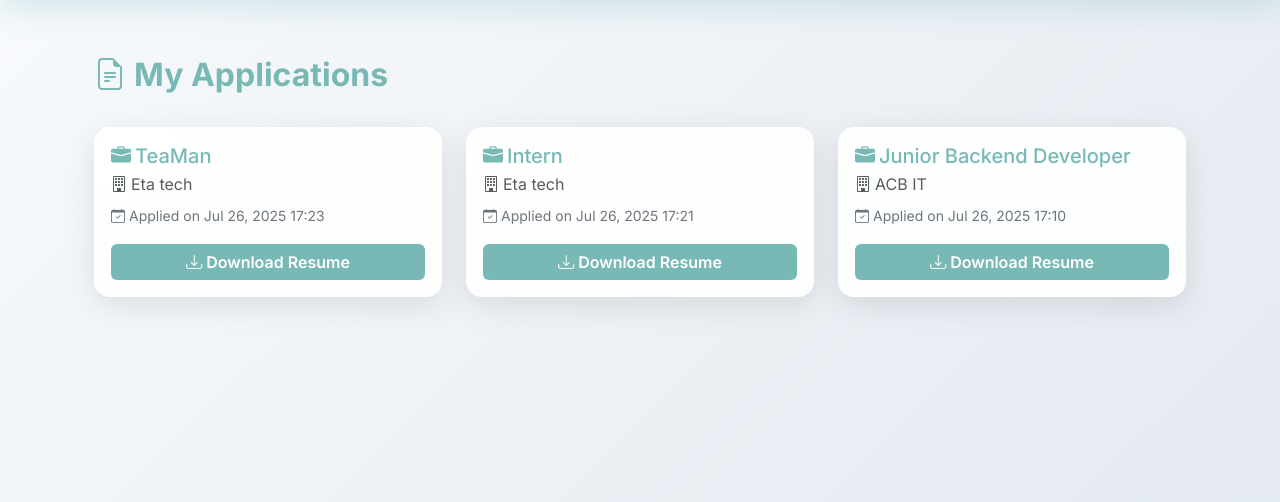
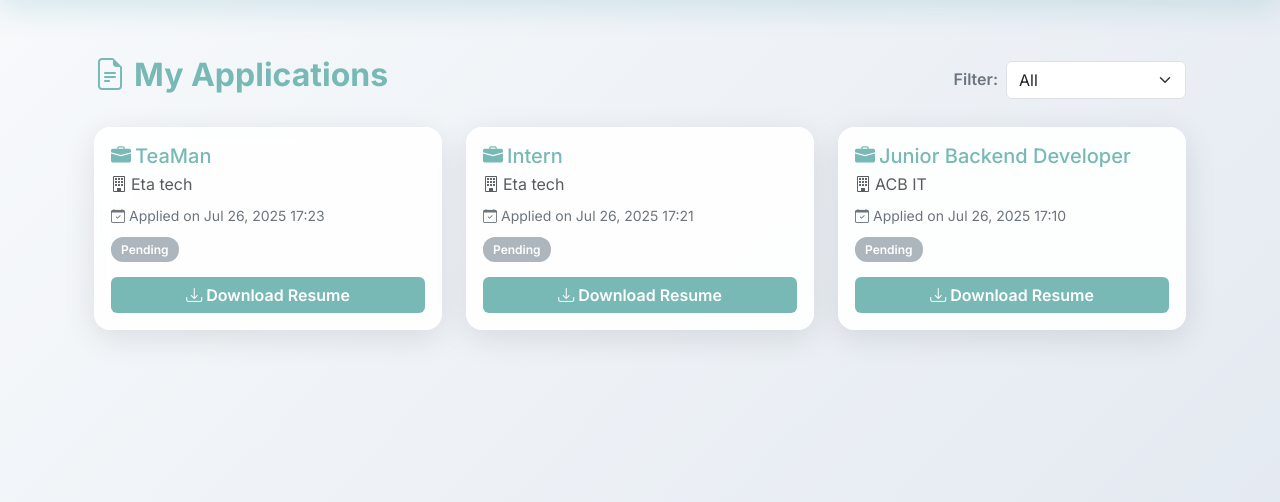
Before and after one commit to shiamsharif/JobPortalApplication, a Django app: page /my-applications/ in a window 1280 px wide. Shown: the part 81-583 px from the top of the page. Run offline with Django 5.2, Linux system fonts and the light colour scheme; a user stored in the database is signed in; data comes from the database, SQL or seed files in the repository; both versions use the stored data as it was after the commit.

Commit message:
ADD: Live TestImplement Application Status Update Feature (Employer Panel)

```diff
--- a/jobs/models.py
+++ b/jobs/models.py
@@ -26,11 +26,18 @@ class Job(models.Model):
 
 
 class Application(models.Model):
+    STATUS_CHOICES = (
+        ('PENDING', 'Pending'),
+        ('APPROVED', 'Approved'),
+        ('REJECTED', 'Rejected'),
+    )
+
     job = models.ForeignKey(Job, on_delete=models.CASCADE, related_name="applications")
     applicant = models.ForeignKey(User, on_delete=models.CASCADE, related_name="applications")
     resume = models.FileField(upload_to="resumes/")
     cover_letter = models.TextField()
     applied_at = models.DateTimeField(auto_now_add=True)
+    status = models.CharField(max_length=10, choices=STATUS_CHOICES, default='PENDING')
 
     def __str__(self):
-        return f"{self.applicant.username} -> {self.job.title}"
+        return f"{self.applicant.username} -> {self.job.title} ({self.status})"
--- a/jobs/views.py
+++ b/jobs/views.py
@@ -86,9 +86,21 @@ def job_create(request):
 def job_applicants(request, pk):
     if request.user.profile.role != "EMPLOYER":
         return redirect("home")
+
     job = get_object_or_404(Job, pk=pk, posted_by=request.user)
+
+    if request.method == "POST":
+        app_id = request.POST.get("application_id")
+        new_status = request.POST.get("status")
+        application = get_object_or_404(Application, pk=app_id, job=job)
+        if new_status in ["APPROVED", "REJECTED"]:
+            application.status = new_status
+            application.save()
+            messages.success(request, f"Application {new_status.lower()}.")
+
     applicants = job.applications.select_related("applicant").order_by("-applied_at")
     return render(request, "job_applicants.html", {"job": job, "applicants": applicants})
+
 
 # --- Applicant: list, detail, apply, my applications ---
 
@@ -144,5 +156,10 @@ def apply_job(request, pk):
 def my_applications(request):
     if request.user.profile.role != "APPLICANT":
         return redirect("home")
+
+    status_filter = request.GET.get("status")
     apps = Application.objects.filter(applicant=request.user).select_related("job").order_by("-applied_at")
-    return render(request, "my_applications.html", {"applications": apps})
+    if status_filter in ["PENDING", "APPROVED", "REJECTED"]:
+        apps = apps.filter(status=status_filter)
+
+    return render(request, "my_applications.html", {"applications": apps, "status_filter": status_filter})
--- a/templates/my_applications.html
+++ b/templates/my_applications.html
@@ -1,5 +1,29 @@
 {% extends "base.html" %}
 {% block content %}
+
+<style>
+  .badge-status {
+    padding: 5px 10px;
+    border-radius: 12px;
+    font-size: 0.75rem;
+    font-weight: 600;
+  }
+
+  .status-pending {
+    background-color: #adb5bd;
+    color: white;
+  }
+
+  .status-approved {
+    background-color: #198754;
+    color: white;
+  }
+
+  .status-rejected {
+    background-color: #dc3545;
+    color: white;
+  }
+</style>
 
 <div class="container">
   <!-- Page Header -->
@@ -7,6 +31,15 @@
     <h2 class="fw-bold" style="color: #78B9B5;">
       <i class="bi bi-file-earmark-text me-2"></i>My Applications
     </h2>
+    <form method="get" class="d-flex align-items-center">
+      <label class="me-2 fw-semibold text-secondary">Filter:</label>
+      <select name="status" class="form-select" onchange="this.form.submit()" style="width: 180px;">
+        <option value="">All</option>
+        <option value="PENDING" {% if status_filter == 'PENDING' %}selected{% endif %}>Pending</option>
+        <option value="APPROVED" {% if status_filter == 'APPROVED' %}selected{% endif %}>Approved</option>
+        <option value="REJECTED" {% if status_filter == 'REJECTED' %}selected{% endif %}>Rejected</option>
+      </select>
+    </form>
   </div>
 
   {% if applications %}
@@ -28,8 +61,18 @@
               </p>
 
               <!-- Applied Date -->
-              <p class="mb-3 small text-secondary">
+              <p class="mb-2 small text-secondary">
                 <i class="bi bi-calendar-check me-1"></i>Applied on {{ app.applied_at|date:"M d, Y H:i" }}
+              </p>
+
+              <!-- Status Badge -->
+              <p class="mb-3">
+                <span class="badge-status
+                  {% if app.status == 'APPROVED' %}status-approved
+                  {% elif app.status == 'REJECTED' %}status-rejected
+                  {% else %}status-pending{% endif %}">
+                  {{ app.get_status_display }}
+                </span>
               </p>
 
               <!-- Resume Download -->
@@ -46,7 +89,7 @@
   {% else %}
     <div class="alert alert-info d-flex align-items-center mt-4" role="alert">
       <i class="bi bi-info-circle-fill me-2"></i>
-      <div>No applications yet.</div>
+      <div>No applications found{% if status_filter %} for selected status{% endif %}.</div>
     </div>
   {% endif %}
 </div>
```
Also changed, not shown: templates/job_applicants.html (+33 -13 lines), db.sqlite3, jobs/migrations/0002_application_status.py (added).
